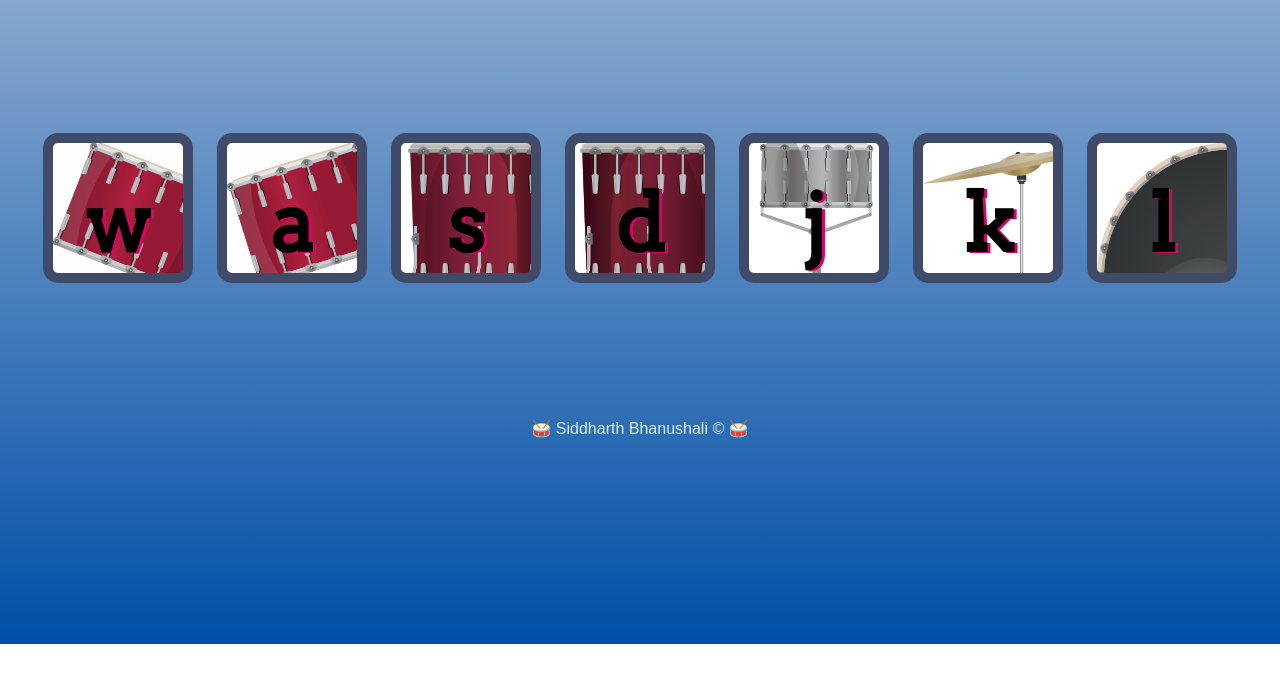
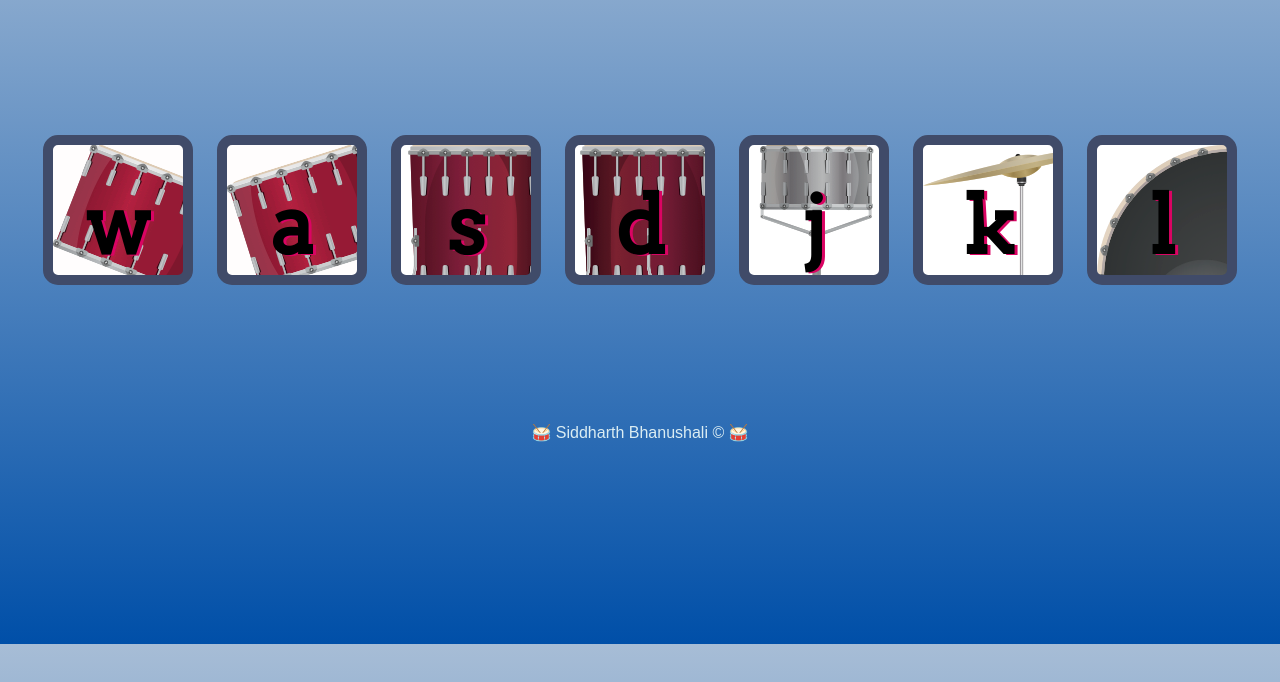
Before and after one commit to sidbhanushali/Javascript-Drumkit-App, a plain HTML site: page index.html in a window 1280 px wide. Shown: the part 156-838 px from the top of the page. Before the commit the page ends 800 px from the top, so only its background shows below. Drawn offline with Linux system fonts and the light colour scheme.

Commit message:
background fix

```diff
--- a/styles.css
+++ b/styles.css
@@ -4,7 +4,12 @@ html {
 
 body {
   text-align: center;
-  background: linear-gradient(rgb(167, 189, 214), rgb(0, 79, 168))
+  background: linear-gradient(rgb(167, 189, 214), rgb(0, 79, 168));
+  height: 100%;
+  margin: 0;
+  background-repeat: no-repeat;
+  background-attachment: fixed;
+
 
 }
 
```
